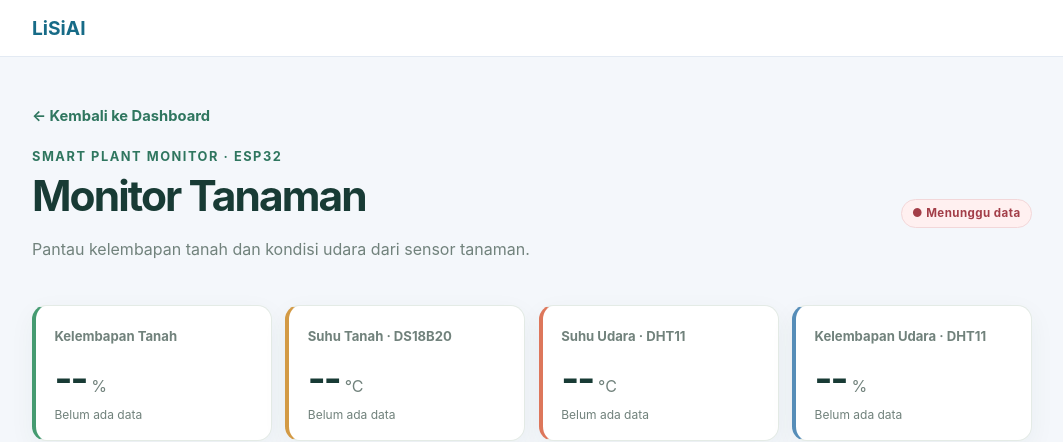
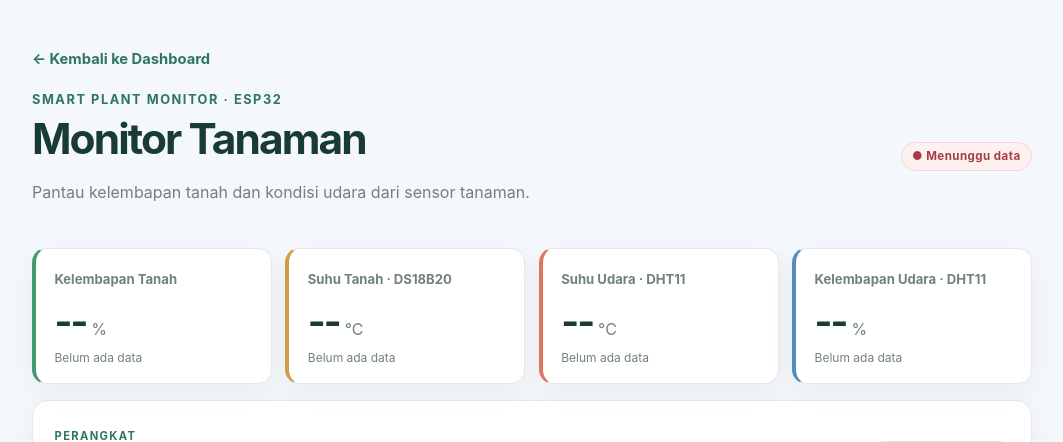
Before and after one commit to rkm-nirmala/rkm_LiSiAI, a Flask app: page /monitor in a window 1280 px wide. Shown: the top 442 px of the page, without its empty margins (108-1171 px from the left). Run offline with Flask 3, Linux system fonts and the light colour scheme.

Commit message:
Remove shared LiSiAI page header
Co-authored-by: Copilot <223556219+Copilot@users.noreply.github.com>

```diff
--- a/templates/base.html
+++ b/templates/base.html
@@ -7,11 +7,6 @@
     <link rel="stylesheet" href="{{ url_for('static', filename='style.css') }}">
   </head>
   <body>
-    <header class="site-header">
-      <a class="brand" href="/">LiSiAI</a>
-      {% if request.endpoint != "dashboard" %}
-      {% endif %}
-    </header>
     <main class="container">
       {% block content %}{% endblock %}
     </main>
```
